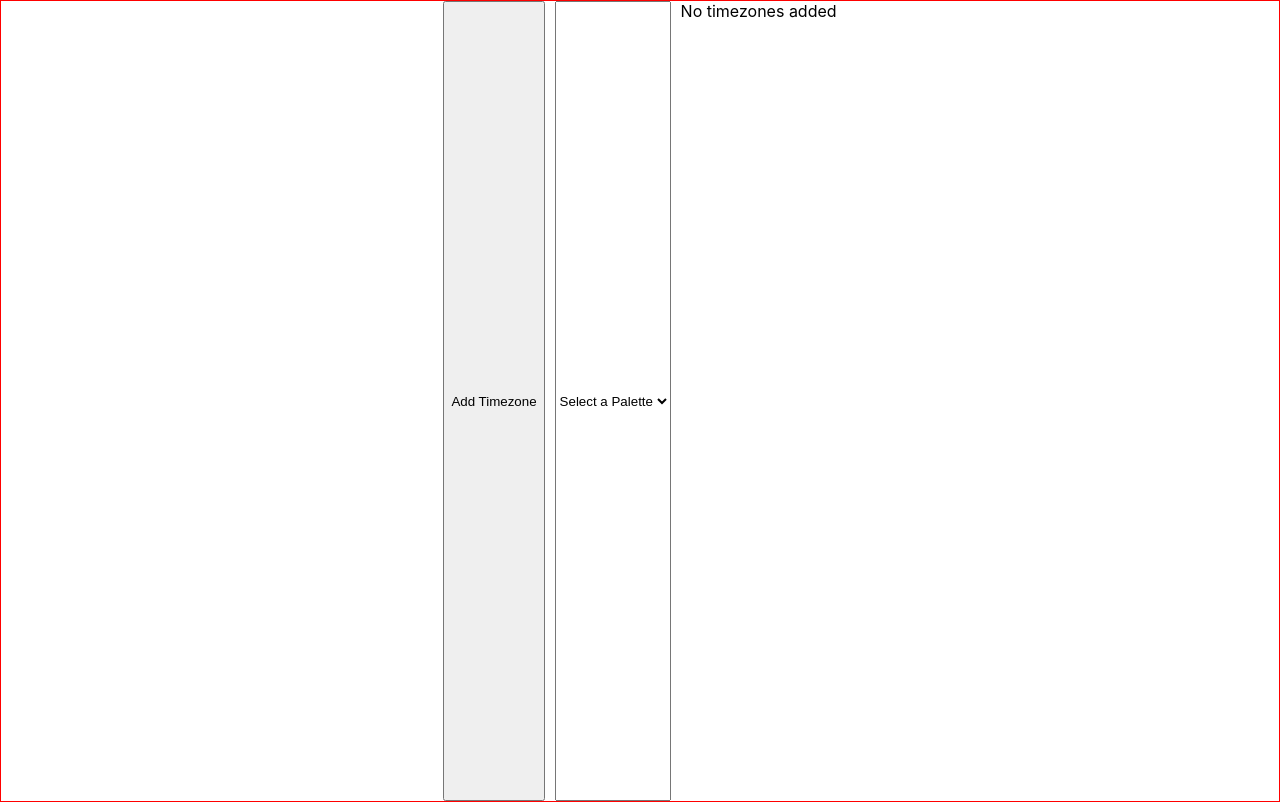
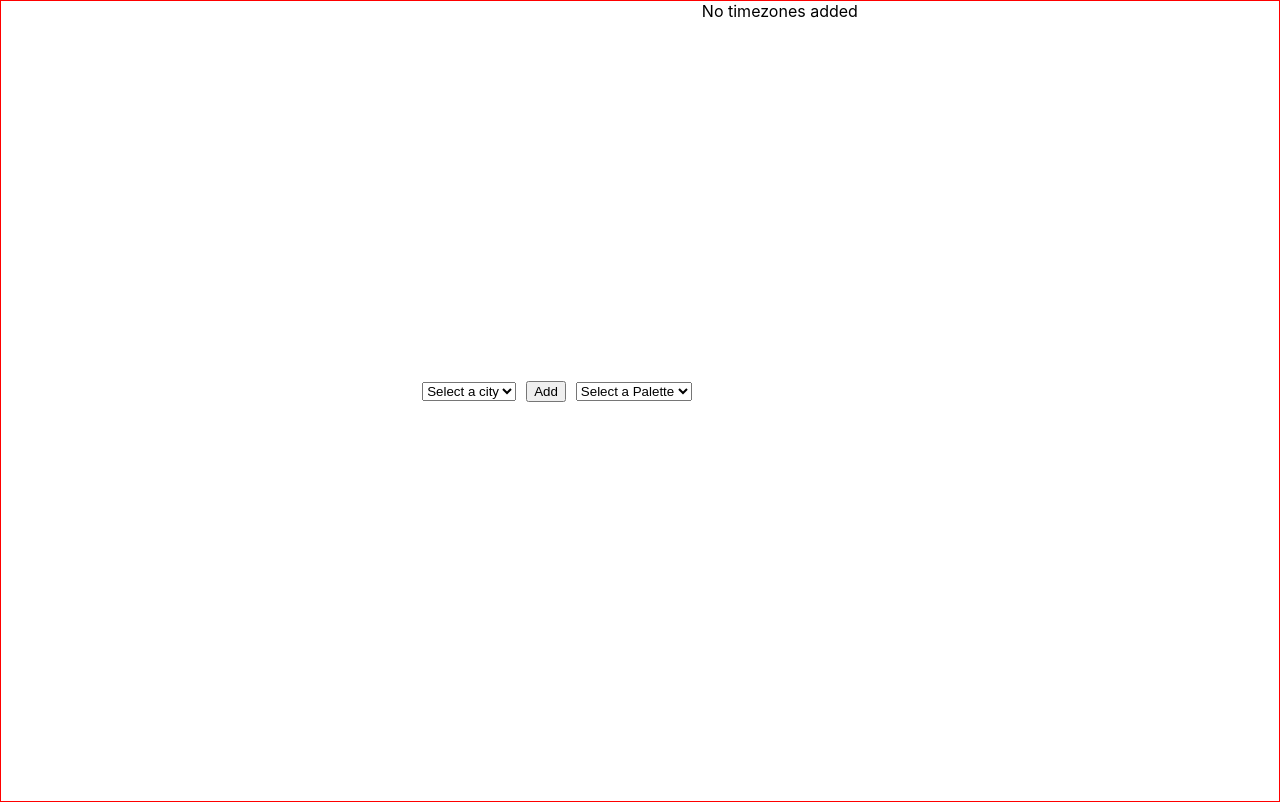
Before and after one commit to Saul-Good-Homie/timezone-converter-v2, a React (Create React App) app: page / in a window 1280 px wide. Built offline with nearby package versions, Linux system fonts and the light colour scheme.

Commit message:
city picklist

```diff
--- a/src/App.css
+++ b/src/App.css
@@ -45,6 +45,15 @@
   align-items: stretch;
   gap: 10px
 }
+
+/* css for choose timezone and pallet buttons */
+.action-bar {
+  display: flex;
+  gap: 10px;
+  margin-bottom: 20px;
+  align-items: center;
+}
+
 
 /* Wrapper for all timezone containers */
 .timezone-container-wrapper {
--- a/src/pages/Home.js
+++ b/src/pages/Home.js
@@ -1,24 +1,29 @@
 import '../App.css';
+import cityTimezoneMap from '../utils/cityTimezoneMap';
 import React, { useState } from "react";
 
 const Home = () => {
 
     const [timezones, setTimezones] = useState([]); // Keep track of added timezones
     const [selectedPalette, setSelectedPalette] = useState(""); // Track the selected palette
+    const [selectedCity, setSelectedCity] = useState("");
 
-
-    //user input to add timezone
     const handleAddTimezone = () => {
         if (timezones.length >= 8) {
           alert("You can only add up to 8 timezones.");
-            return; // Prevent adding more timezones
+          return;
         }
+        if (selectedCity) {
+            // Check for duplicates
+            const alreadyExists = timezones.some((tz) => tz.city === selectedCity);
+            if (alreadyExists) return;
 
-        const tz = prompt("Enter a timezone (e.g. America/New_York)");
-        if (tz) {
-          setTimezones([...timezones, tz]);
+            const tz = cityTimezoneMap[selectedCity];
+            setTimezones([...timezones, { city: selectedCity, tz }]);
+            setSelectedCity("");// reset dropdown
           }
       };
+
 
       //finds and deletes the timezone from the array
       const handleDeleteTimezone = (index) => {
@@ -33,11 +38,23 @@ const Home = () => {
 
 return(
     <div className="home-container">
-             <button
-        onClick={handleAddTimezone}
-        className="action-buttons"
+
+      <div className="action-bar">
+        <select
+            value={selectedCity}
+            onChange={(e) => setSelectedCity(e.target.value)}
+            className="timezone-dropdown"
         >
-        Add Timezone
+            <option value="" disabled>Select a city</option>
+                {Object.keys(cityTimezoneMap).map((city) => (
+            <option key={city} value={city}>
+                {city}
+            </option>
+            ))}
+        </select>
+
+        <button onClick={handleAddTimezone} className="action-buttons">
+            Add
         </button>
 
               {/* Dropdown to select the palette */}
@@ -47,11 +64,14 @@ return(
         <option value="palette-2">Palette 2</option>
         <option value="palette-3">Palette 3</option>
       </select>
+</div>
 
-      {/* {timezones.length > 0 ? (
-          timezones.map((tz, index) => (
-            <div className={`timezone-container ${selectedPalette}`}>
-              {tz}
+<div className={`timezone-container-wrapper ${selectedPalette}`}>
+
+{timezones.length > 0 ? (
+  timezones.map((item, index) => (
+    <div key={index} className="timezone-container">
+      {item.city}
       <button
         onClick={() => handleDeleteTimezone(index)}
         className="delete-btn"
@@ -59,29 +79,12 @@ return(
         Delete
       </button>
     </div>
-
-          ))
-        ) : (
-          <div>No timezones added</div>
-        )} */}
-
-    {/* Wrapper for the timezone containers */}
-<div className={`timezone-container-wrapper ${selectedPalette}`}>
-  {timezones.length > 0 ? (
-    timezones.map((tz, index) => (
-      <div key={index} className="timezone-container">
-        {tz}
-        <button onClick={() => handleDeleteTimezone(index)} className="delete-btn">
-          Delete
-        </button>
-      </div>
   ))
 ) : (
   <div>No timezones added</div>
 )}
+
 </div>
-
-
 
     </div>
 
--- /dev/null
+++ b/src/utils/cityTimezoneMap.js
@@ -0,0 +1,13 @@
+const cityTimezoneMap = {
+    Seattle: "America/Los_Angeles",
+    Phoenix: "America/Phoenix",
+    Chicago: "America/Chicago",
+    Atlanta: "America/New_York",
+    NewYork: "America/New_York",
+    London: "Europe/London",
+    Dubai: "Asia/Dubai",
+    Tokyo: "Asia/Tokyo",
+    Sydney: "Australia/Sydney",
+  };
+
+  export default cityTimezoneMap;
```
Lines whose indentation alone changed are shown as unchanged.
